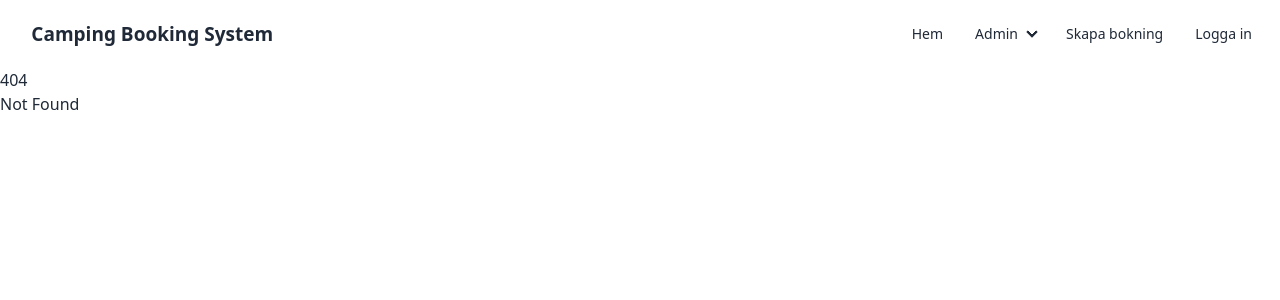
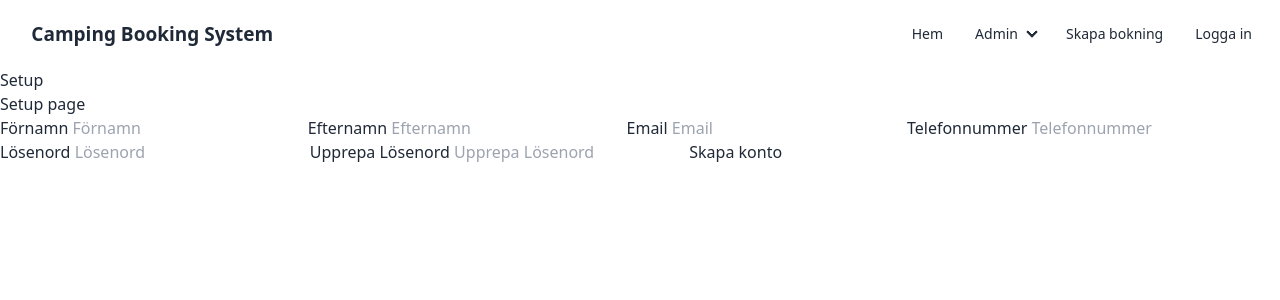
Before and after one commit to EmilZackrisson/camping-booking-system, a SvelteKit app: page /setup in a window 1280 px wide. Before the commit this address had no page. Shown: the top 300 px of the page. Built offline with nearby package versions, Linux system fonts and the light colour scheme; no server answers; the database is empty.

Commit message:
Added setup page

```diff
--- a/src/lib/db.ts
+++ b/src/lib/db.ts
@@ -7,7 +7,7 @@ import type { IAccomodation, IEmployee, IBooking } from '$lib/types';
 
 async function getAccomodation(id: string) {
 	try {
-		await mongoose.connect(env.MONGO_CONNECTION_STRING);
+		await mongoose.connect(env.MONGO_CONNECTION_STRING as string);
 		const accomodation: IAccomodation = await Accomodation.find({ _id: id }).lean();
 		await mongoose.disconnect();
 		return accomodation;
@@ -19,7 +19,7 @@ async function getAccomodation(id: string) {
 
 async function getAccomodations() {
 	try {
-		await mongoose.connect(env.MONGO_CONNECTION_STRING);
+		await mongoose.connect(env.MONGO_CONNECTION_STRING as string);
 		const accomodations: IAccomodation[] = await Accomodation.find().lean();
 		await mongoose.disconnect();
 		return accomodations;
@@ -31,7 +31,7 @@ async function getAccomodations() {
 
 async function createAccomodation(accomodation: IAccomodation) {
 	try {
-		await mongoose.connect(env.MONGO_CONNECTION_STRING);
+		await mongoose.connect(env.MONGO_CONNECTION_STRING as string);
 		const createdAccomodation = await Accomodation.create(accomodation);
 		await mongoose.disconnect();
 		return createdAccomodation;
@@ -43,7 +43,7 @@ async function createAccomodation(accomodation: IAccomodation) {
 
 async function getEmployee(id: string) {
 	try {
-		await mongoose.connect(env.MONGO_CONNECTION_STRING);
+		await mongoose.connect(env.MONGO_CONNECTION_STRING as string);
 		const employee: IEmployee = await Employee.find({ _id: id }).lean();
 		await mongoose.disconnect();
 		return employee;
@@ -55,7 +55,7 @@ async function getEmployee(id: string) {
 
 async function getEmployees() {
 	try {
-		await mongoose.connect(env.MONGO_CONNECTION_STRING);
+		await mongoose.connect(env.MONGO_CONNECTION_STRING as string);
 		const employees: IEmployee[] = await Employee.find().lean();
 		await mongoose.disconnect();
 		return employees.map((employee) => {
@@ -86,7 +86,7 @@ async function createEmployee(employee: {
 	notes: string;
 }) {
 	try {
-		await mongoose.connect(env.MONGO_CONNECTION_STRING);
+		await mongoose.connect(env.MONGO_CONNECTION_STRING as string);
 
 		const createdEmployee = await Employee.create({
 			...employee,
@@ -102,7 +102,7 @@ async function createEmployee(employee: {
 
 async function getBookings() {
 	try {
-		await mongoose.connect(env.MONGO_CONNECTION_STRING);
+		await mongoose.connect(env.MONGO_CONNECTION_STRING as string);
 		const bookings: IBooking[] = await Booking.find().lean();
 		await mongoose.disconnect();
 		return bookings;
--- /dev/null
+++ b/src/lib/stores.ts
@@ -0,0 +1,4 @@
+import { writable } from 'svelte/store';
+import type { IBooking } from './types';
+
+export const bookingsStore = writable<IBooking[]>([]);
--- /dev/null
+++ b/src/routes/+error.svelte
@@ -0,0 +1,6 @@
+<script lang="ts">
+	import { page } from '$app/stores';
+</script>
+
+<h1>Ojdå, något gick fel.</h1>
+<h1>{$page.status}: {$page.error?.message}</h1>
--- a/src/routes/admin/bookings/+page.svelte
+++ b/src/routes/admin/bookings/+page.svelte
@@ -3,12 +3,18 @@
 	import toast, { Toaster } from 'svelte-french-toast';
 	import type { IBooking } from '$lib/types';
 	import { onMount } from 'svelte';
+	import { bookingsStore } from '$lib/stores';
 
 	let bookings: IBooking[];
+
+	bookingsStore.subscribe((value) => {
+		bookings = value;
+	});
 
 	onMount(async () => {
 		bookings = await getBookings().then((bookings) => {
 			console.log(bookings);
+			bookingsStore.set(bookings);
 			return bookings;
 		});
 	});
@@ -25,7 +31,7 @@
 <main class="container text-center">
 	<h1 class="text-4xl font-bold">Bokningar</h1>
 	<a href="/booking/new" class="btn btn-ghost">Skapa bokning</a>
-
+	{$bookingsStore}
 	{#if bookings?.length === 0}
 		<p>Inga bokningar</p>
 	{:else if bookings}
--- /dev/null
+++ b/src/routes/setup/+page.server.ts
@@ -0,0 +1,22 @@
+import type { PageServerLoad } from '../admin/bookings/edit/[id]/$types';
+import { getEmployees } from '$lib/db';
+
+export const load = (async () => {
+	try {
+		// Check if app is setup already
+		const employees = await getEmployees();
+		console.log('Employees', employees.length);
+		if (employees.length > 0) {
+			return {
+				status: 302,
+				redirect: '/admin'
+			};
+		}
+	} catch (error) {
+		console.error('SETUP SERVER ERROR', error);
+		return {
+			status: 500,
+			error: 'Something went wrong!'
+		};
+	}
+}) satisfies PageServerLoad;
--- /dev/null
+++ b/src/routes/setup/+page.svelte
@@ -0,0 +1,110 @@
+<script lang="ts">
+	import { goto } from '$app/navigation';
+	import { browser } from '$app/environment';
+
+	let firstName: string;
+	let lastName: string;
+	let email: string;
+	let phone: string;
+	let password: string;
+	let password2: string;
+
+	export let data: any;
+	console.log(data);
+
+	if (browser) {
+		if (data.status === 302) {
+			goto('/admin');
+		}
+	}
+
+	async function createAccount() {
+		if (password !== password2) {
+			alert('Lösenorden matchar inte');
+			return;
+		}
+
+		const response = await fetch('/setup', {
+			method: 'POST',
+			headers: {
+				'Content-Type': 'application/json'
+			},
+			body: JSON.stringify({
+				firstName,
+				lastName,
+				email,
+				password,
+				phone
+			})
+		});
+
+		if (response.status === 200) {
+			alert('Konto skapat');
+			window.location.href = '/admin';
+		} else {
+			alert('Något gick fel');
+		}
+	}
+</script>
+
+<main>
+	<h1>Setup</h1>
+	<p>Setup page</p>
+
+	<form action="POST" on:submit|preventDefault={createAccount}>
+		<label for="firstName">Förnamn</label>
+		<input
+			type="text"
+			id="firstName"
+			name="firstName"
+			placeholder="Förnamn"
+			required
+			bind:value={firstName}
+		/>
+
+		<label for="lastName">Efternamn</label>
+		<input
+			type="text"
+			id="lastName"
+			name="lastName"
+			placeholder="Efternamn"
+			required
+			bind:value={lastName}
+		/>
+
+		<label for="email">Email</label>
+		<input type="email" id="email" name="email" placeholder="Email" required bind:value={email} />
+
+		<label for="phone">Telefonnummer</label>
+		<input
+			type="tel"
+			id="phone"
+			name="phone"
+			placeholder="Telefonnummer"
+			required
+			bind:value={phone}
+		/>
+
+		<label for="password">Lösenord</label>
+		<input
+			type="password"
+			id="password"
+			name="password"
+			placeholder="Lösenord"
+			required
+			bind:value={password}
+		/>
+
+		<label for="password2">Upprepa Lösenord</label>
+		<input
+			type="password"
+			id="password2"
+			name="password2"
+			placeholder="Upprepa Lösenord"
+			required
+			bind:value={password2}
+		/>
+
+		<button type="submit">Skapa konto</button>
+	</form>
+</main>
--- /dev/null
+++ b/src/routes/setup/+server.ts
@@ -0,0 +1,47 @@
+import type { RequestHandler } from '@sveltejs/kit';
+import { getEmployees, createEmployee } from '$lib/db';
+import mongoose from 'mongoose';
+import bcrypt from 'bcrypt';
+import { env } from '$env/dynamic/private';
+
+export const POST: RequestHandler = async (request) => {
+	try {
+		const employees = await getEmployees();
+
+		if (employees.length > 0) {
+			return new Response(JSON.stringify({ error: 'App already setup!' }), {
+				status: 302,
+				headers: {
+					Location: '/admin'
+				}
+			});
+		}
+
+		const body = await request.request.json();
+
+		const salt = await bcrypt.genSalt(10);
+		const passwordHash = await bcrypt.hash(body.password, salt);
+
+		const employee = {
+			firstName: body.firstName,
+			lastName: body.lastName,
+			email: body.email,
+			phone: body.phone,
+			role: 'Admin',
+			passwordHash: passwordHash,
+			passwordSalt: salt,
+			notes: body.notes
+		};
+
+		await mongoose.connect(env.MONGO_CONNECTION_STRING as string);
+
+		await createEmployee(employee);
+
+		await mongoose.disconnect();
+
+		return new Response(JSON.stringify('Admin account created!'));
+	} catch (error) {
+		console.error(error);
+		return new Response(JSON.stringify({ error: 'Something went wrong!' }));
+	}
+};
```
